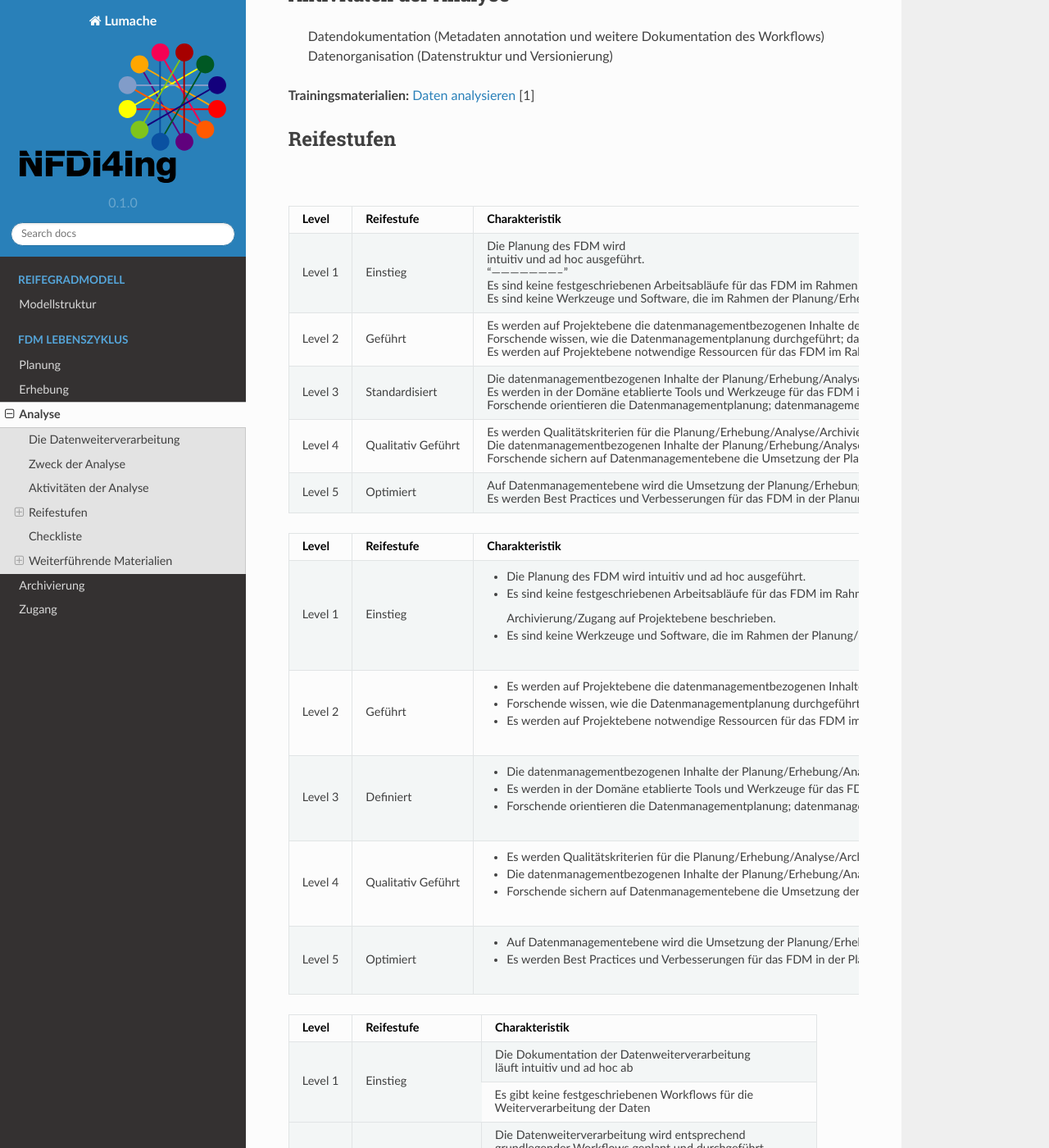
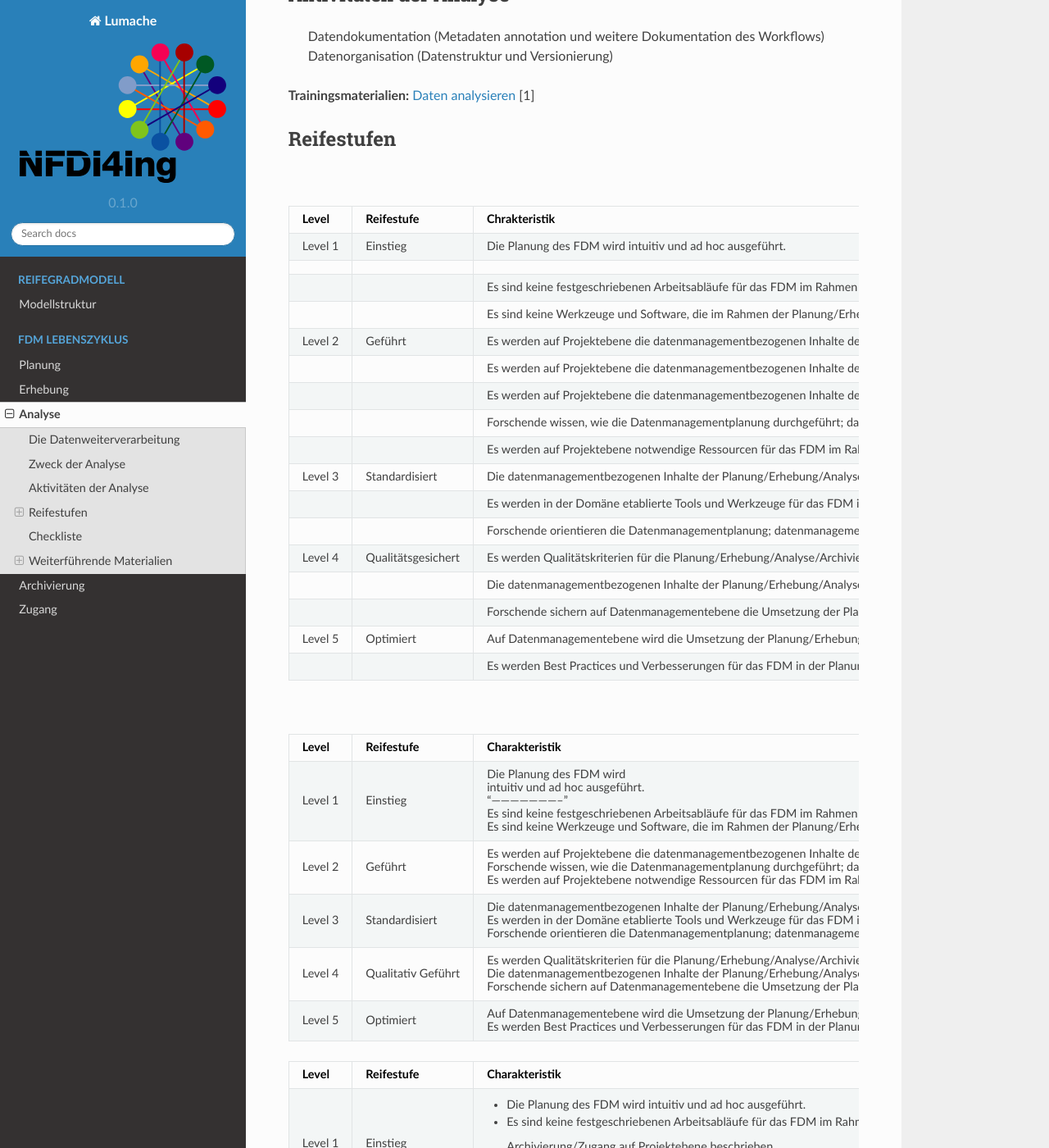
Before and after one commit to LUHMW/MaturityModelsNFDI4Ing, a Sphinx documentation site: the page built from docs/source/Analyse.rst, in a window 1280 px wide and 1400 px high, scrolled down 895 px. Shown: the whole window at 82% size. Built offline with Sphinx 7.4.7 and the Read the Docs theme 2.0.0, drawn with Linux system fonts in a browser that asks for light colours.

Commit message:
Update Analyse.rst

```diff
--- a/docs/source/Analyse.rst
+++ b/docs/source/Analyse.rst
@@ -34,6 +34,81 @@
 ************
 Reifestufen
 ************
+.. list-table:: Reifestufen
+   :header-rows: 1
+
+   * - Level
+     - Reifestufe
+     - Chrakteristik
+
+   * - Level 1
+     - Einstieg
+     - Die Planung des FDM wird intuitiv und ad hoc ausgeführt.
+
+   * -
+     -
+     -
+
+   * -
+     -
+     - Es sind keine festgeschriebenen Arbeitsabläufe für das FDM im Rahmen der Planung/Erhebung/Analyse/Archivierung/Zugang auf Projektebene beschrieben.
+
+   * -
+     -
+     - Es sind keine Werkzeuge und Software, die im Rahmen der Planung/Erhebung/Analyse/Archivierung/Zugang eingesetzt werden, festgelegt.
+
+   * - Level 2
+     - Geführt
+     - Es werden auf Projektebene die datenmanagementbezogenen Inhalte der Planung festgelegt und durchgeführt.
+
+   * -
+     -
+     - Es werden auf Projektebene die datenmanagementbezogenen Inhalte der Erhebung/Analyse festgelegt und durchgeführt.
+
+   * -
+     -
+     - Es werden auf Projektebene die datenmanagementbezogenen Inhalte der Archivierung/Zugang festgelegt und durchgeführt.
+
+   * -
+     -
+     - Forschende wissen, wie die Datenmanagementplanung durchgeführt; datenmanagementbezogene Erhebung/Analyse durchgeführt; Daten archiviert/zugänglich gemacht werden sollen und es stehen notwendige Ressourcen zur Verfügung.
+
+   * -
+     -
+     - Es werden auf Projektebene notwendige Ressourcen für das FDM im Rahmen der Planung/Erhebung/Analyse/Archivierung/Zugang definiert und eingesetzt.
+
+   * - Level 3
+     - Standardisiert
+     - Die datenmanagementbezogenen Inhalte der Planung/Erhebung/Analyse/Archivierung/Zugang werden nach domänenspezifischen Standards und Richtlinien ausgelegt.
+
+   * -
+     -
+     - Es werden in der Domäne etablierte Tools und Werkzeuge für das FDM im Rahmen der Planung/Erhebung/Analyse/Archivierung/Zugang identifiziert und angewendet.
+
+   * -
+     -
+     - Forschende orientieren die Datenmanagementplanung; datenmanagementbezogene Erhebung/Analyse durchgeführt; Daten archiviert/zugänglich gemacht an domänenspezifischen Standards und etablieren diese in der Umsetzung im Rahmen des Projektes.
+
+   * - Level 4
+     - Qualitätsgesichert
+     - Es werden Qualitätskriterien für die Planung/Erhebung/Analyse/Archivierung/Zugang definiert und etabliert.
+
+   * -
+     -
+     - Die datenmanagementbezogenen Inhalte der Planung/Erhebung/Analyse/Archivierung/Zugang werden auf Basis der definierten Qualitätskriterien hin gesichert.
+
+   * -
+     -
+     - Forschende sichern auf Datenmanagementebene die Umsetzung der Planung/Erhebung/Analyse/Archivierung/Zugang hinsichtlich definierter Qualitätskriterien.
+
+   * - Level 5
+     - Optimiert
+     - Auf Datenmanagementebene wird die Umsetzung der Planung/Erhebung/Analyse/Archivierung/Zugang proaktiv optimiert und kontinuierlich verbessert (inhaltlich und technisch).
+
+   * -
+     -
+     - Es werden Best Practices und Verbesserungen für das FDM in der Planung/Erhebung/Analyse/Archivierung/Zugang entwickelt und mit der domänenspezifischen Community geteilt.
+
 
 
 .. list-table:: Reifestufen
```
